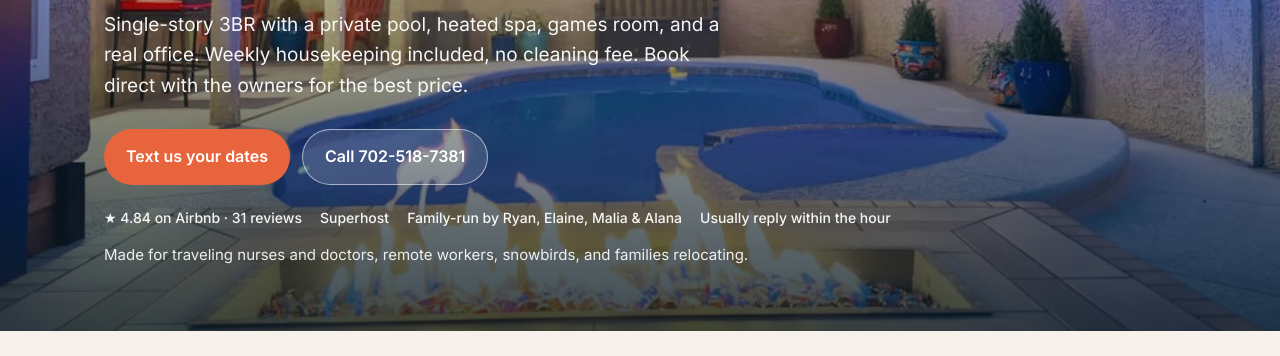
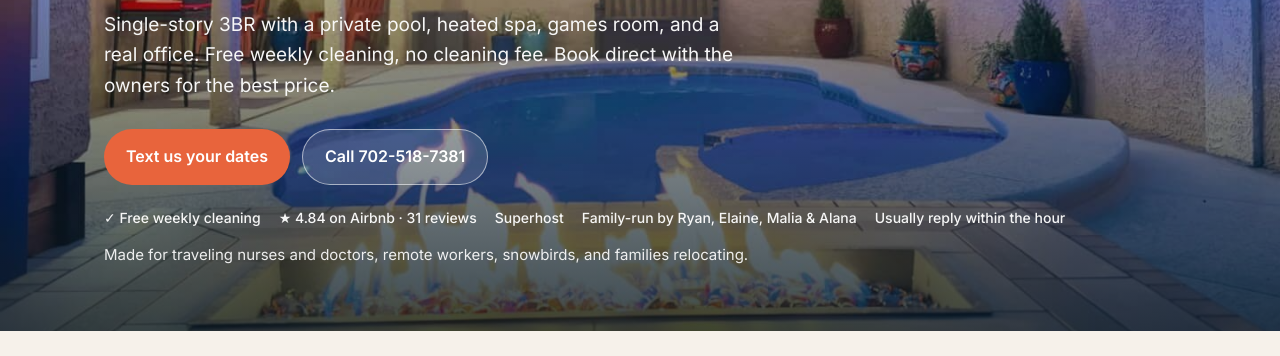
Before and after one commit to AlohaFlyer/sprucebrook, a plain HTML site: page index.html in a window 1280 px wide. Shown: the part 421-777 px from the top of the page. Drawn offline with Linux system fonts and the light colour scheme.

Commit message:
Feature free weekly cleaning

```diff
--- a/index.html
+++ b/index.html
@@ -114,12 +114,13 @@ a:focus-visible{outline:3px solid var(--pool);outline-offset:3px}
   <div class="wrap">
     <div class="eyebrow">Henderson, Nevada · Stays of 30 nights or more</div>
     <h1>A designer home for your month in Las Vegas</h1>
-    <p>Single-story 3BR with a private pool, heated spa, games room, and a real office. Weekly housekeeping included, no cleaning fee. Book direct with the owners for the best price.</p>
+    <p>Single-story 3BR with a private pool, heated spa, games room, and a real office. Free weekly cleaning, no cleaning fee. Book direct with the owners for the best price.</p>
     <div class="btns">
       <a class="btn primary" href="sms:+17025187381?&amp;body=Hi%20Ryan%2C%20Elaine%2C%20Malia%20and%20Alana%2C%20I%27m%20interested%20in%20your%20Las%20Vegas%20home.%20Dates%3A%20">Text us your dates</a>
       <a class="btn ghost" href="tel:+17025187381">Call 702-518-7381</a>
     </div>
     <div class="trust">
+      <span>✓ Free weekly cleaning</span>
       <span>★ 4.84 on Airbnb · 31 reviews</span>
       <span>Superhost</span>
       <span>Family-run by Ryan, Elaine, Malia &amp; Alana</span>
@@ -164,7 +165,7 @@ a:focus-visible{outline:3px solid var(--pool);outline-offset:3px}
       <div class="card"><h3>Fire pit and patio</h3><p>Gas fire pit lounge, covered patio, outdoor BBQ, and room to breathe.</p></div>
       <div class="card"><h3>Work and play</h3><p>A dedicated office with fast Wi-Fi, plus a games room with a pool table, vintage arcade machine, board games, and books.</p></div>
       <div class="card"><h3>Free EV charging</h3><p>J-1772 plug at 11 kW, overnight from midnight to 8 AM, arranged with us. Tesla drivers need a NACS adapter.</p></div>
-      <div class="card"><h3>Weekly housekeeping</h3><p>Deep clean plus fresh hotel-quality linens and towels each week, on the day that works best for you.</p></div>
+      <div class="card"><h3>Free weekly cleaning</h3><p>Deep clean plus fresh hotel-quality linens and towels each week, on the day that works best for you.</p></div>
     </div>
   </div>
 </section>
```
